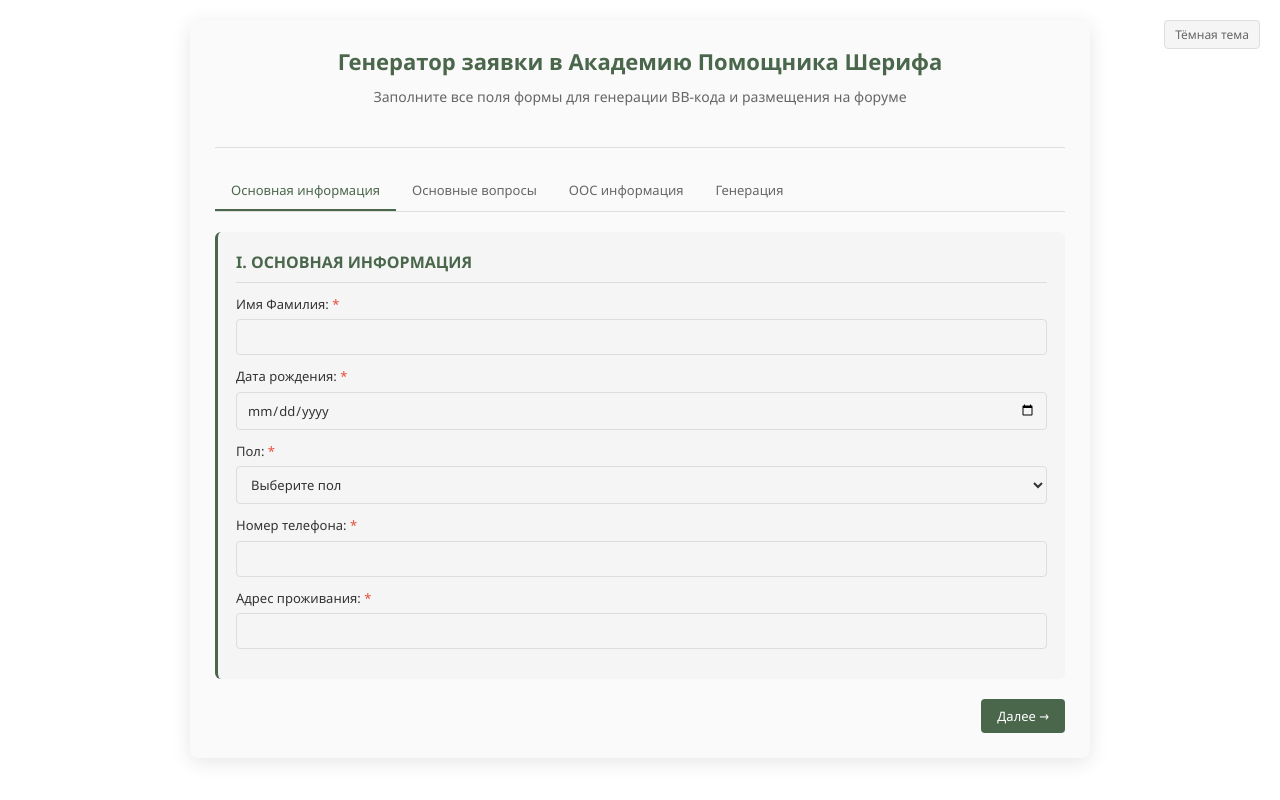
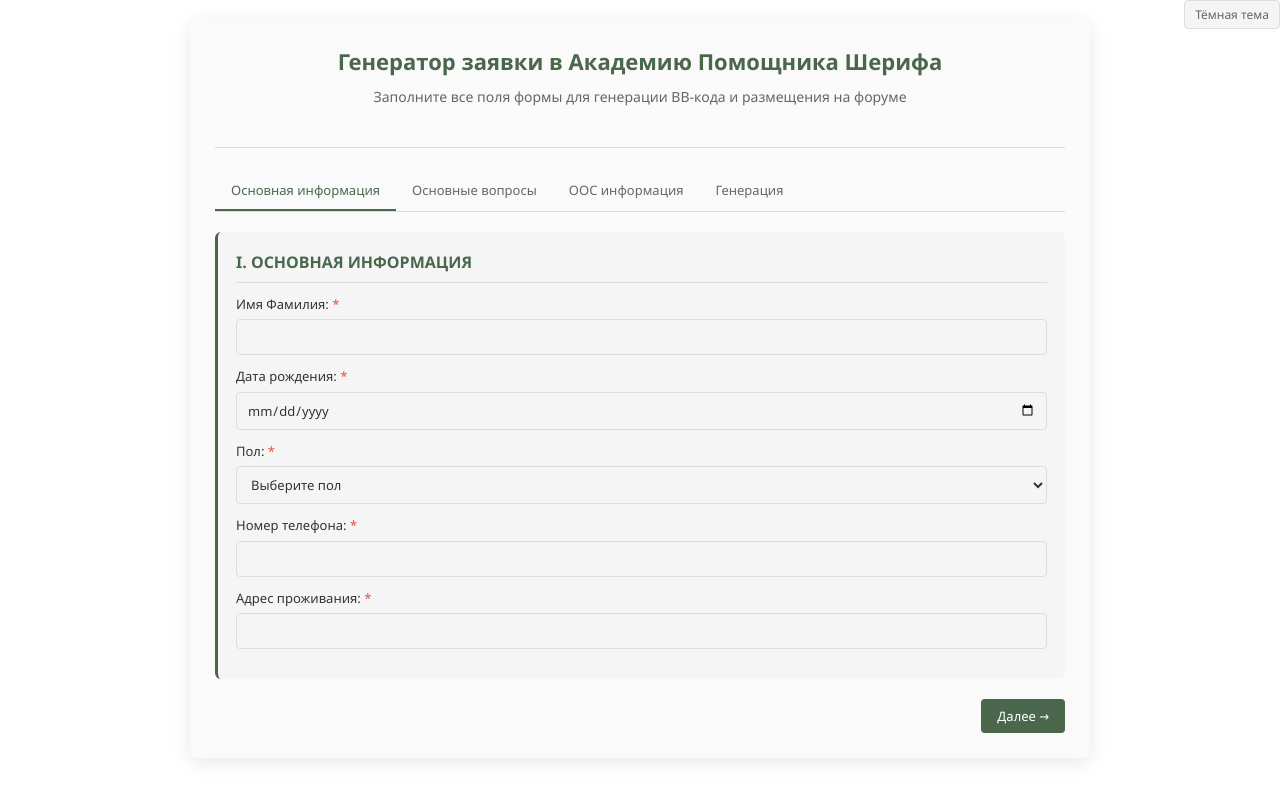
Before and after one commit to ls-sd/generator, a plain HTML site: page index.html in a window 1280 px wide. Drawn offline with Linux system fonts and the light colour scheme.

Commit message:
Update index.html

```diff
--- a/index.html
+++ b/index.html
@@ -460,11 +460,11 @@
     </style>
 </head>
 <body>
-    <button class="theme-toggle" id="theme-toggle">Тёмная тема</button>
 
     <div class="container">
         <header>
             <h1>Генератор заявки в Академию Помощника Шерифа</h1>
+            <button class="theme-toggle" id="theme-toggle" style="position: absolute; top: 0; right: 0;">Тёмная тема</button>
             <p class="description">Заполните все поля формы для генерации BB-кода и размещения на форуме</p>
         </header>
 
```
